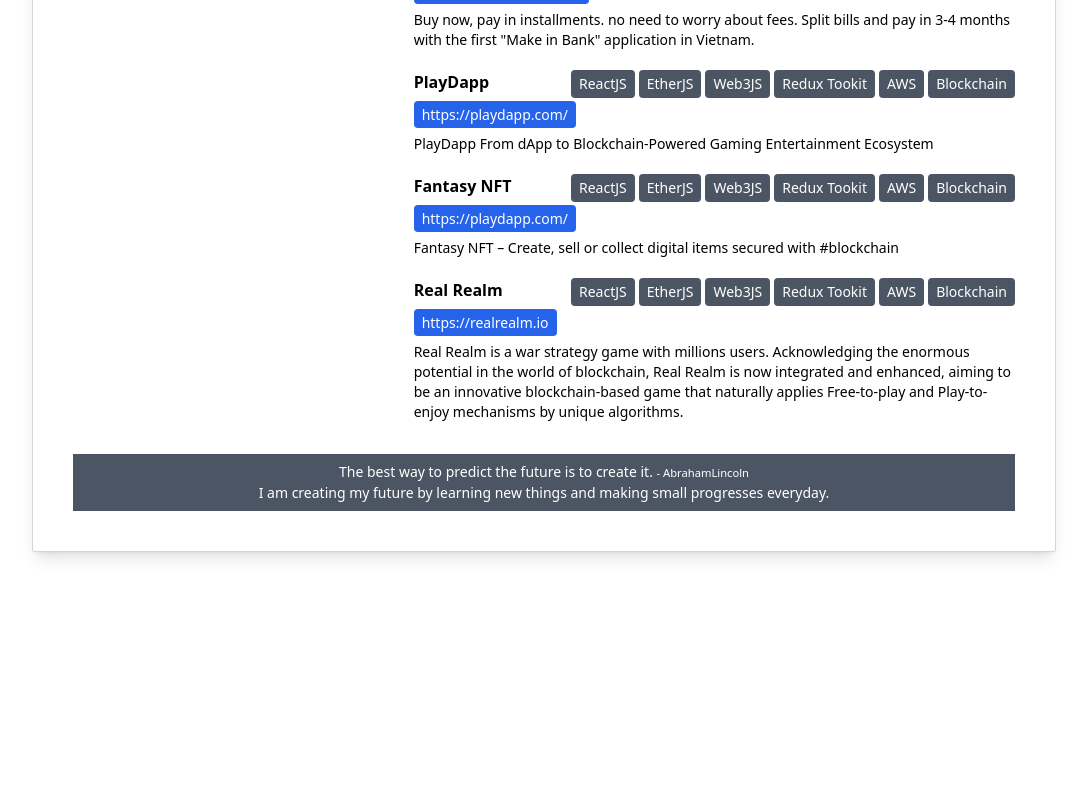
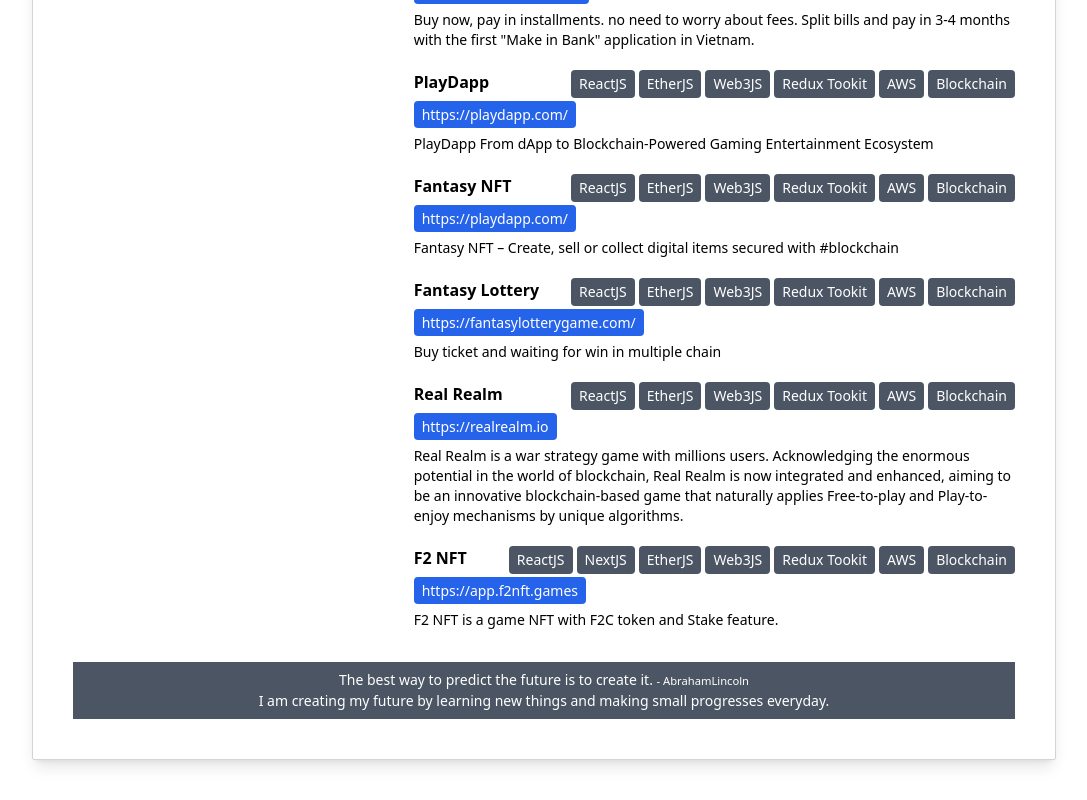
Before and after one commit to thuongthanhto/dev-tuts, a Next.js app: page / in a window 1280 px wide. Shown: the part 1311-2111 px from the top of the page, without its empty margins (96-1183 px from the left). Before the commit the page ends 1903 px from the top, so only its background shows below. Built offline with nearby package versions, Linux system fonts and the light colour scheme.

Commit message:
Update cv

```diff
--- a/pages/index.tsx
+++ b/pages/index.tsx
@@ -306,6 +306,33 @@
 
                 <li className="py-2">
                   <div className="flex justify-between my-1">
+                    <strong>Fantasy Lottery</strong>
+                    <p className="flex">
+                      <span className="bg-gray-600 text-white px-2 py-1 ml-1 text-sm rounded">ReactJS</span>
+                      <span className="bg-gray-600 text-white px-2 py-1 ml-1 text-sm rounded">EtherJS</span>
+                      <span className="bg-gray-600 text-white px-2 py-1 ml-1 text-sm rounded">Web3JS</span>
+                      <span className="bg-gray-600 text-white px-2 py-1 ml-1 text-sm rounded">Redux Tookit</span>
+                      <span className="bg-gray-600 text-white px-2 py-1 ml-1 text-sm rounded">AWS</span>
+                      <span className="bg-gray-600 text-white px-2 py-1 ml-1 text-sm rounded">Blockchain</span>
+                    </p>
+                  </div>
+                  <ul className="flex mb-2">
+                    <li>
+                      <a
+                        href="https://fantasynft.org/"
+                        target="_blank"
+                        className="bg-blue-600 text-white px-2 py-1 mr-1 text-sm rounded"
+                        rel="noreferrer"
+                      >
+                        https://fantasylotterygame.com/
+                      </a>
+                    </li>
+                  </ul>
+                  <p className="text-sm">Buy ticket and waiting for win in multiple chain </p>
+                </li>
+
+                <li className="py-2">
+                  <div className="flex justify-between my-1">
                     <strong>Real Realm</strong>
                     <p className="flex">
                       <span className="bg-gray-600 text-white px-2 py-1 ml-1 text-sm rounded">ReactJS</span>
@@ -330,6 +357,32 @@
                     algorithms.
                   </p>
                 </li>
+
+                <li className="py-2">
+                  <div className="flex justify-between my-1">
+                    <strong>F2 NFT</strong>
+                    <p className="flex">
+                      <span className="bg-gray-600 text-white px-2 py-1 ml-1 text-sm rounded">ReactJS</span>
+                      <span className="bg-gray-600 text-white px-2 py-1 ml-1 text-sm rounded">NextJS</span>
+                      <span className="bg-gray-600 text-white px-2 py-1 ml-1 text-sm rounded">EtherJS</span>
+                      <span className="bg-gray-600 text-white px-2 py-1 ml-1 text-sm rounded">Web3JS</span>
+                      <span className="bg-gray-600 text-white px-2 py-1 ml-1 text-sm rounded">Redux Tookit</span>
+                      <span className="bg-gray-600 text-white px-2 py-1 ml-1 text-sm rounded">AWS</span>
+                      <span className="bg-gray-600 text-white px-2 py-1 ml-1 text-sm rounded">Blockchain</span>
+                    </p>
+                  </div>
+                  <ul className="flex mb-2">
+                    <li>
+                      <a
+                        href="https://app.f2nft.games "
+                        className="bg-blue-600 text-white px-2 py-1 mr-1 text-sm rounded"
+                      >
+                        https://app.f2nft.games
+                      </a>
+                    </li>
+                  </ul>
+                  <p className="text-sm">F2 NFT is a game NFT with F2C token and Stake feature. </p>
+                </li>
               </ul>
             </section>
           </div>
```
